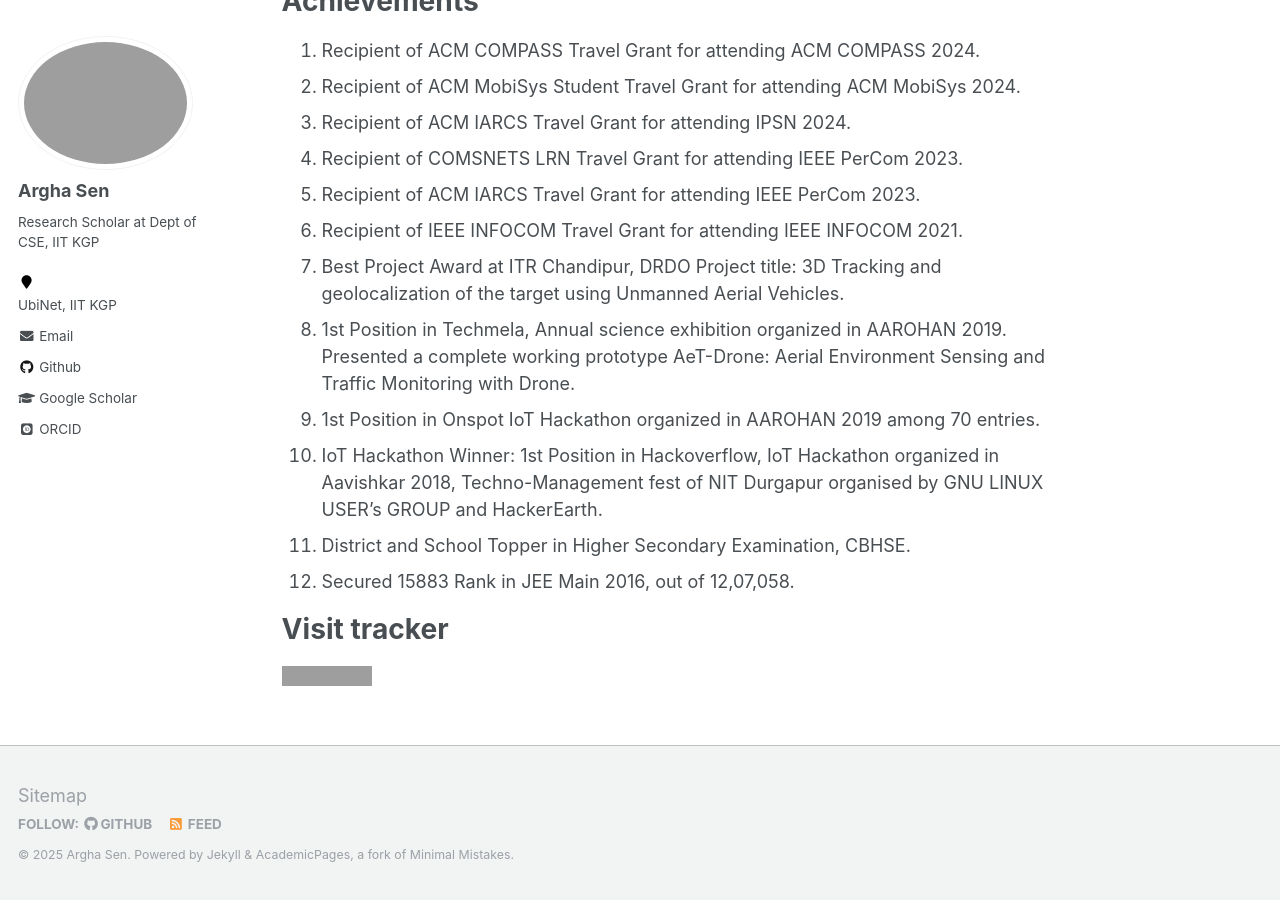
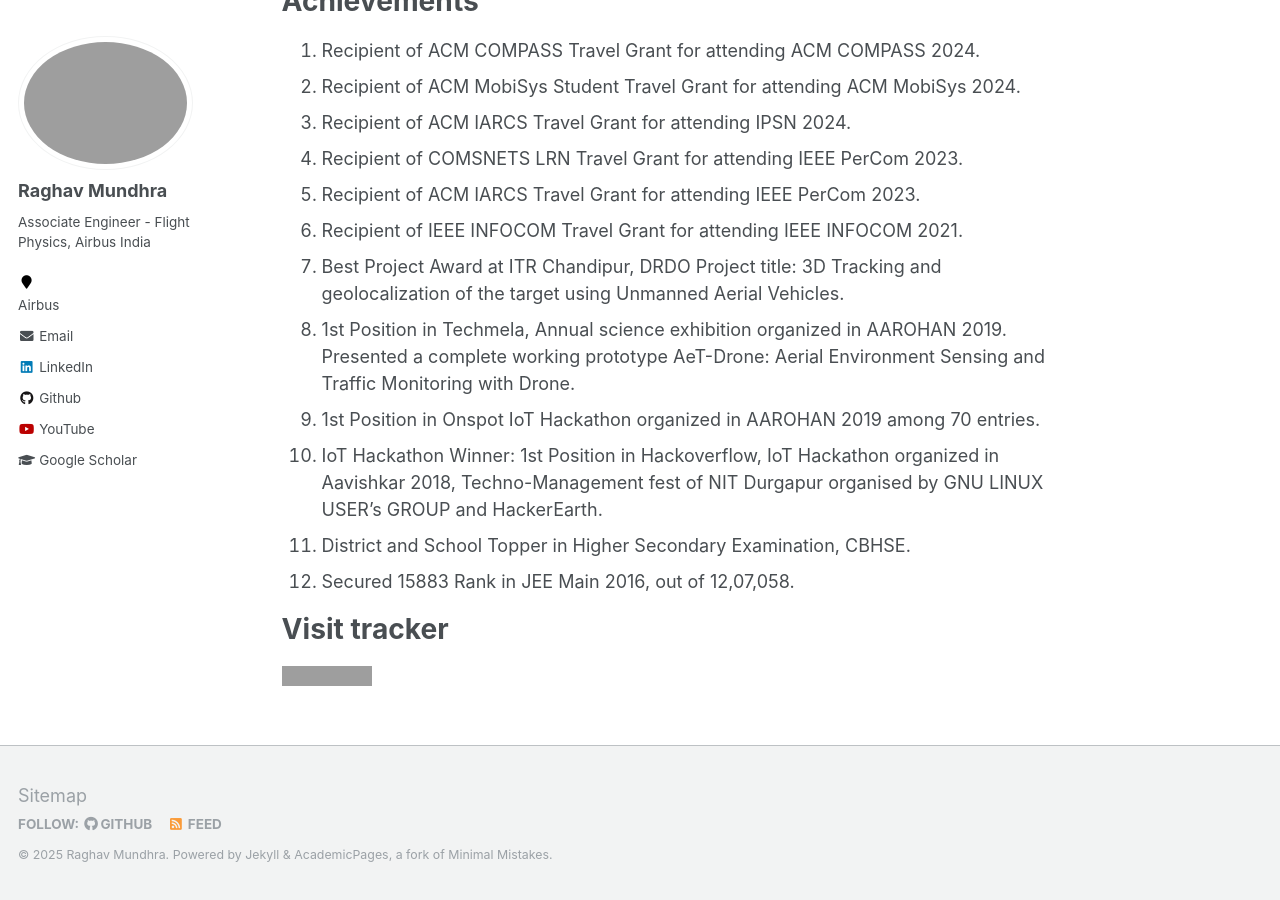
Before and after one commit to RaghavMundhra/Raghav.Mundhra, a Jekyll site: the page built from _pages/about.md, in a window 1280 px wide and 900 px high, scrolled down 1376 px. Built offline with Jekyll 4.4.1, drawn with Linux system fonts in a browser that asks for light colours; some web fonts are replaced; grey boxes are pictures that could not be loaded.

Commit message:
Update _config.yml

```diff
--- a/_config.yml
+++ b/_config.yml
@@ -9,11 +9,11 @@
 locale                   : "en-US"
 title                    : "Portfolio"
 title_separator          : "-"
-name                     : &name "Argha Sen"
+name                     : &name "Raghav Mundhra"
 description              : &description "personal website"
-url                      : https://arghasen10.github.io # the base hostname & protocol for your site e.g. "https://mmistakes.github.io"
+url                      : https://raghavmundhra.github.io/ # the base hostname & protocol for your site e.g. "https://mmistakes.github.io"
 baseurl                  : "" # the subpath of your site, e.g. "/blog"
-repository               : "arghasen10/arghasen10.github.io"
+repository               : "RaghavMundhra/RaghavMundhra.github.io"
 teaser                   :  # filename of teaser fallback teaser image placed in /images/, .e.g. "500x300.png"
 breadcrumbs              : false # true, false (default)
 words_per_minute         : 160
@@ -60,20 +60,20 @@
 
 # Site Author
 author:
-  name             : "Argha Sen"
-  avatar           : "argha_sen.jpg"
-  bio              : "Research Scholar at Dept of CSE, IIT KGP"
-  location         : <a href="https://cse.iitkgp.ac.in/resgrp/ubinet/">UbiNet, IIT KGP</a>
-  googlescholar    : "https://scholar.google.com/citations?user=QF2toEoAAAAJ&hl=en"
-  email            : "arghasen10@gmail.com"
-  github           : "arghasen10"
+  name             : "Raghav Mundhra"
+  avatar           : "raghav.png"
+  bio              : "Associate Engineer - Flight Physics, Airbus India"
+  location         : <a href="https://www.airbus.com/en">Airbus</a>
+  googlescholar    : "https://scholar.google.com/citations?user=9jKrOoQAAAAJ&hl=en&oi=ao"
+  email            : "rag.mundhra@gmail.com"
+  github           : "RaghavMundhra"
   google_plus      :
   keybase          :
   instagram        :
   impactstory      : #"https://profiles.impactstory.org/u/xxxx-xxxx-xxxx-xxxx"
   lastfm           :
-  linkedin         :
-  orcid            : "https://orcid.org/0000-0002-1579-8989"
+  linkedin         : "https://www.linkedin.com/in/raghav-mundhra-42570b127/"
+  orcid            :
   pinterest        :
   soundcloud       :
   steam            :
@@ -81,7 +81,7 @@
   vine             :
   weibo            :
   xing             :
-  youtube          :
+  youtube          : "https://www.youtube.com/@RaghavMundhraScience"
   wikipedia        :
 
 
@@ -91,9 +91,9 @@
   manuscripts:
     title: 'Journal Articles'
   conferences:
-    title: 'Conferences (Main Track)'
-  posters:
-    title: 'Conferences (Posters/Workshops/Demos)'
+    title: 'Conferences'
+  # posters:
+  #   title: 'Conferences (Posters/Workshops/Demos)'
 
 # Reading Files
 include:
```
